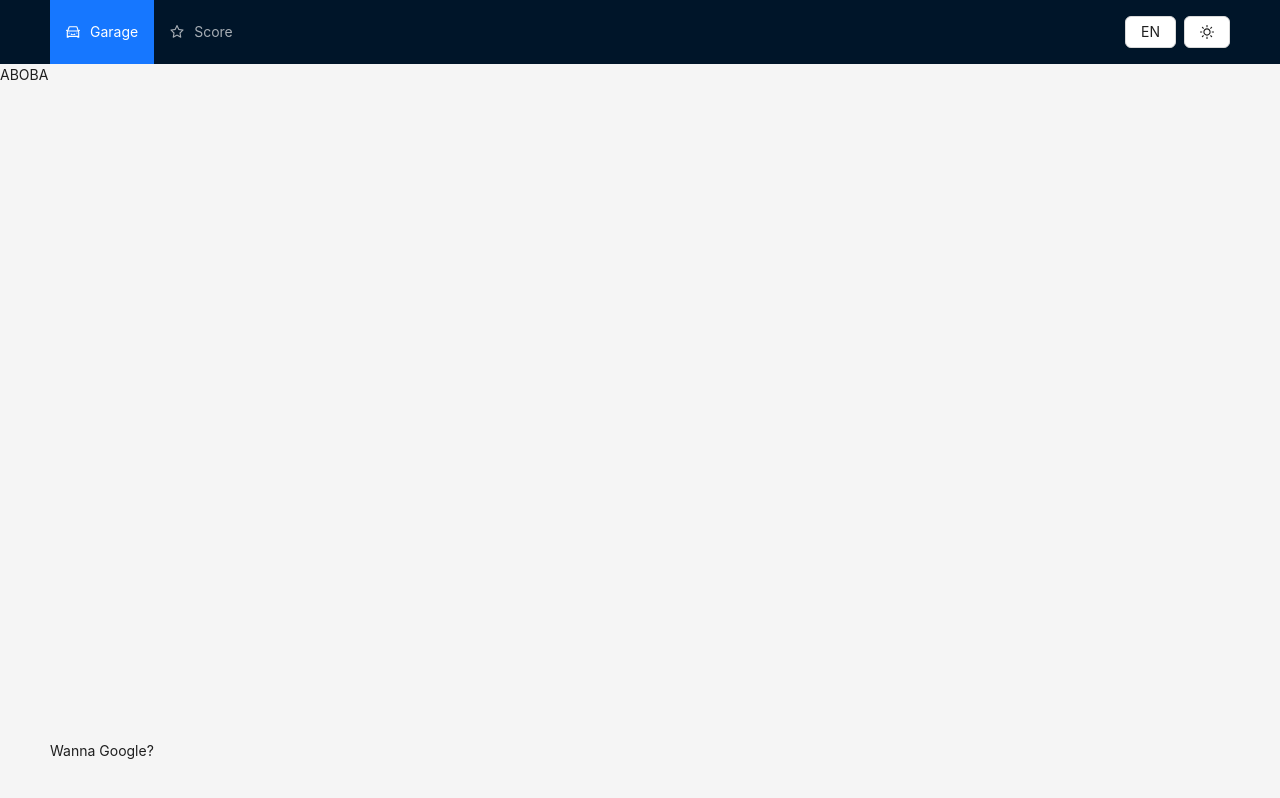
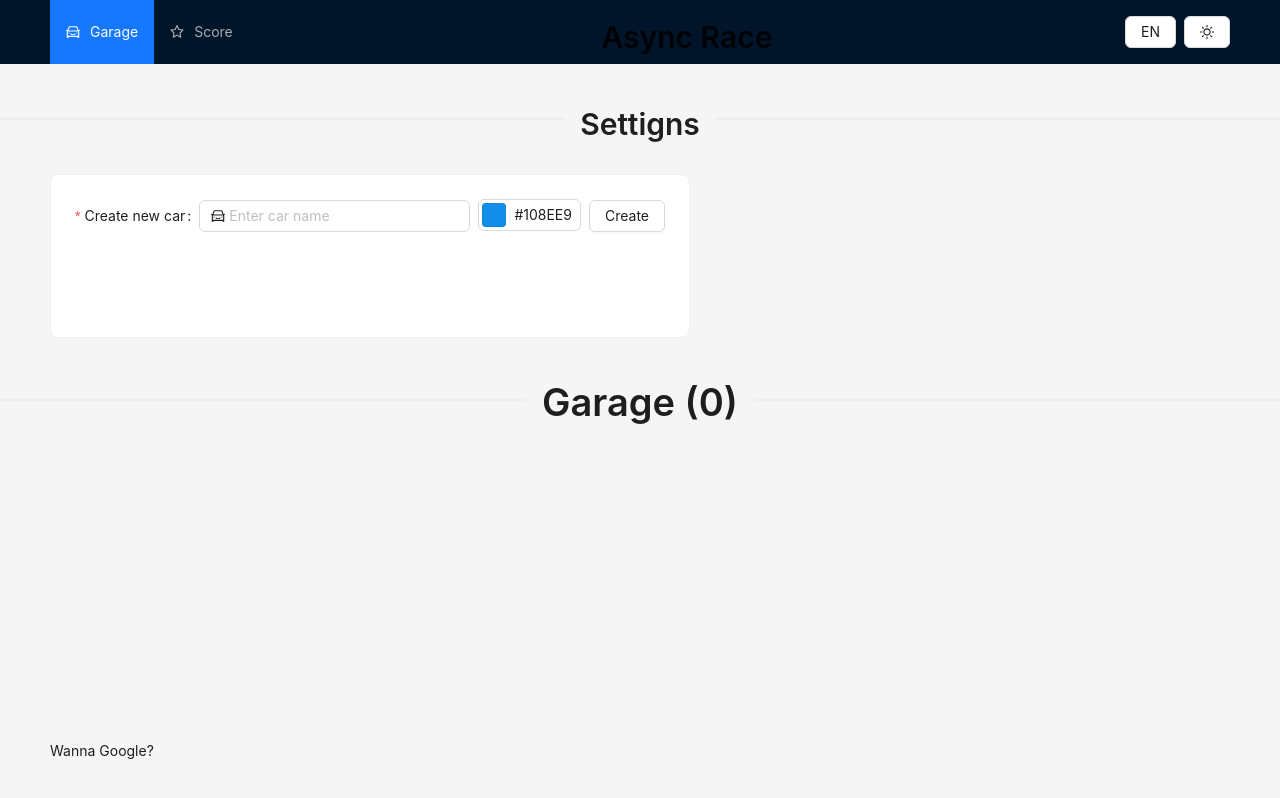
Before and after one commit to Mxmmsv/async-race, a React (Vite) app: page /garage in a window 1280 px wide. Built offline with nearby package versions, Linux system fonts and the light colour scheme.

Commit message:
feat: add create car form

```diff
--- a/src/components/header/Header.tsx
+++ b/src/components/header/Header.tsx
@@ -1,5 +1,5 @@
 import { MoonOutlined, SunOutlined } from "@ant-design/icons";
-import { Button, Flex, Layout, Menu, type MenuProps } from "antd";
+import { Button, Flex, Layout, Menu, Typography, type MenuProps } from "antd";
 import { useMemo } from "react";
 import { useTranslation } from "react-i18next";
 import { useDispatch, useSelector } from "react-redux";
@@ -15,6 +15,7 @@ import { toggleTranslation } from "@/lib/store/slice/translationSlice";
 type MenuItem = Required<MenuProps>["items"][number];
 
 const { Header } = Layout;
+const { Title } = Typography;
 
 export default function HeaderComponent() {
   const dispatch = useDispatch();
@@ -27,12 +28,12 @@ export default function HeaderComponent() {
     () => [
       {
         key: routesValue.garage.path,
-        label: <NavLink to={routesValue.garage.path}>{t("route.garage")}</NavLink>,
+        label: <NavLink to={routesValue.garage.path}>{t("message.label.garage")}</NavLink>,
         icon: routesValue.garage.icon,
       },
       {
         key: routesValue.score.path,
-        label: <NavLink to={routesValue.score.path}>{t("route.score")}</NavLink>,
+        label: <NavLink to={routesValue.score.path}>{t("message.label.score")}</NavLink>,
         icon: routesValue.score.icon,
       },
     ],
@@ -49,6 +50,7 @@ export default function HeaderComponent() {
           items={items}
           disabledOverflow
         />
+        <Title level={2}>Async Race</Title>
         <Flex gap={stylesValue.gapSmall}>
           <Button onClick={() => dispatch(toggleTranslation())}>
             {translation === "en" ? "EN" : "RU"}
--- a/src/components/main/Garage.tsx
+++ b/src/components/main/Garage.tsx
@@ -1,13 +1,45 @@
-import { Layout, Typography } from "antd";
+import { Layout, Divider, Form, Flex, Typography, Card } from "antd";
 import { useTranslation } from "react-i18next";
+import { useSelector } from "react-redux";
+
+import { stylesValue } from "@/constants/styles-value";
+import { getCars } from "@/lib/store/selectors/carsSelector";
+
+import CreateCarForm from "./forms/CreateCarForm";
 
 const { Content } = Layout;
+const { Item } = Form;
+const { Title } = Typography;
 
 export default function GarageComponent() {
   const { t } = useTranslation();
+  const cars = useSelector(getCars);
+
   return (
     <Content>
-      <Typography.Paragraph>{t("mainPage.aboba")}</Typography.Paragraph>
+      <Divider>
+        <Title level={2}>{t("mainPage.garage.settings")}</Title>
+      </Divider>
+      <Card style={{ width: "50%", margin: "0 50px" }}>
+        <CreateCarForm />
+        <Form>
+          <Item></Item>
+        </Form>
+      </Card>
+      <Divider>
+        <Title>{t("message.label.garage") + ` (${cars.length})`}</Title>
+      </Divider>
+      <Flex gap={stylesValue.gapLarge} vertical style={{ margin: "0 50px" }}>
+        {cars.map((car) => (
+          <Card key={`car-container-with-${car.carName}-and-${car.carColor}`}>
+            <Flex align="center">
+              <Typography.Paragraph style={{ color: car.carColor }}>
+                {car.carName}
+              </Typography.Paragraph>
+            </Flex>
+          </Card>
+        ))}
+      </Flex>
     </Content>
   );
 }
--- a/src/components/main/Score.tsx
+++ b/src/components/main/Score.tsx
@@ -1,13 +1,16 @@
-import { Layout, Typography } from "antd";
+import { Divider, Layout, Typography } from "antd";
 import { useTranslation } from "react-i18next";
 
 const { Content } = Layout;
+const { Title } = Typography;
 
 export default function ScoreComponent() {
   const { t } = useTranslation();
   return (
     <Content>
-      <Typography.Paragraph>{t("mainPage.abobaSmall")}</Typography.Paragraph>
+      <Divider>
+        <Title level={2}>{t("message.label.score")}</Title>
+      </Divider>
     </Content>
   );
 }
--- /dev/null
+++ b/src/components/main/forms/CreateCarForm.tsx
@@ -0,0 +1,51 @@
+import { CarOutlined } from "@ant-design/icons";
+import { Input, ColorPicker, Button, Form, Flex } from "antd";
+import { useTranslation } from "react-i18next";
+import { useDispatch } from "react-redux";
+
+import { stylesValue } from "@/constants/styles-value";
+import { addNewCar } from "@/lib/store/slice/carsSlice";
+
+import type { CarValue } from "./types";
+
+const { Item } = Form;
+
+export default function CreateCarForm() {
+  const { t } = useTranslation();
+  const dispatch = useDispatch();
+
+  const handleFinish = (values: CarValue) => {
+    dispatch(addNewCar(values));
+  };
+
+  return (
+    <Form onFinish={handleFinish} layout="horizontal">
+      <Flex gap={stylesValue.gapSmall} align="center">
+        <Item
+          name="carName"
+          label={t("message.label.createNewCar")}
+          rules={[
+            {
+              required: true,
+              message: t("message.validation.carNameInput"),
+            },
+          ]}
+          style={{ width: "100%" }}
+        >
+          <Input placeholder={t("message.placeholder.createNewCar")} prefix={<CarOutlined />} />
+        </Item>
+        <Item
+          name="carColor"
+          initialValue="#108ee9"
+          rules={[{ required: true }]}
+          getValueFromEvent={(color) => color.toHexString()}
+        >
+          <ColorPicker showText format="hex" />
+        </Item>
+        <Item>
+          <Button htmlType="submit">{t("button.create")}</Button>
+        </Item>
+      </Flex>
+    </Form>
+  );
+}
--- /dev/null
+++ b/src/components/main/forms/types.ts
@@ -0,0 +1,6 @@
+export type CarValue = {
+  id: number;
+  carName: string;
+  carColor: string;
+  wins: number;
+};
--- /dev/null
+++ b/src/lib/store/middleware/carsMiddleware.ts
@@ -0,0 +1,15 @@
+import { getCars } from "../selectors/carsSelector";
+import { addNewCar } from "../slice/carsSlice";
+
+import type { Middleware } from "@reduxjs/toolkit";
+
+export const carsMiddleware: Middleware = (store) => (next) => (action) => {
+  const result = next(action);
+
+  if (addNewCar.match(action)) {
+    const cars = getCars(store.getState());
+    localStorage.setItem("cars", JSON.stringify(cars));
+  }
+
+  return result;
+};
--- /dev/null
+++ b/src/lib/store/selectors/carsSelector.ts
@@ -0,0 +1,7 @@
+import { createSelector } from "@reduxjs/toolkit";
+
+import type { RootState } from "../store";
+
+const getState = (state: RootState) => state.cars;
+
+export const getCars = createSelector([getState], (state) => state.cars);
--- /dev/null
+++ b/src/lib/store/slice/carsSlice.ts
@@ -0,0 +1,33 @@
+import { createSlice, type PayloadAction } from "@reduxjs/toolkit";
+
+import type { CarValue } from "@/components/main/forms/types";
+
+export type CarsState = {
+  cars: CarValue[];
+};
+
+const carsFromLS = localStorage.getItem("cars");
+
+const initialState: CarsState = {
+  cars: carsFromLS ? (JSON.parse(carsFromLS) as CarValue[]) : [],
+};
+
+export const carsSlice = createSlice({
+  name: "cars",
+  initialState,
+  reducers: {
+    addNewCar: (state, action: PayloadAction<CarValue>) => {
+      const exists = state.cars.some(
+        (car) => car.carName === action.payload.carName && car.carColor === action.payload.carColor,
+      );
+
+      if (!exists) {
+        state.cars.push(action.payload);
+      }
+    },
+  },
+});
+
+export const { addNewCar } = carsSlice.actions;
+
+export default carsSlice.reducer;
--- a/src/lib/store/store.ts
+++ b/src/lib/store/store.ts
@@ -1,7 +1,9 @@
 import { configureStore } from "@reduxjs/toolkit";
 
+import { carsMiddleware } from "./middleware/carsMiddleware";
 import { themeMiddleware } from "./middleware/themeMiddleware";
 import { translationMiddleware } from "./middleware/translationMiddleware";
+import carsSlice from "./slice/carsSlice";
 import themeReducer from "./slice/themeSlice";
 import translationSlice from "./slice/translationSlice";
 
@@ -9,9 +11,10 @@ export const store = configureStore({
   reducer: {
     theme: themeReducer,
     translation: translationSlice,
+    cars: carsSlice,
   },
   middleware: (getDefaultMiddleware) =>
-    getDefaultMiddleware().concat(themeMiddleware, translationMiddleware),
+    getDefaultMiddleware().concat(themeMiddleware, translationMiddleware, carsMiddleware),
 });
 
 export type RootState = ReturnType<typeof store.getState>;
--- a/src/locales/en/translation.json
+++ b/src/locales/en/translation.json
@@ -1,10 +1,23 @@
 {
-  "route": {
-    "garage": "Garage",
-    "score": "Score"
+  "mainPage": {
+    "garage": {
+      "settings": "Settigns"
+    }
   },
-  "mainPage": {
-    "aboba": "ABOBA",
-    "abobaSmall": "aboba pomenshe"
+  "button": {
+    "create": "Create"
+  },
+  "message": {
+    "label": {
+      "garage": "Garage",
+      "score": "Score",
+      "createNewCar": "Create new car"
+    },
+    "placeholder": {
+      "createNewCar": "Enter car name"
+    },
+    "validation": {
+      "carNameInput": "Please, enter car name!"
+    }
   }
 }
--- a/src/locales/ru/translation.json
+++ b/src/locales/ru/translation.json
@@ -1,10 +1,23 @@
 {
-  "route": {
-    "garage": "Гараж",
-    "score": "Очки"
+  "mainPage": {
+    "garage": {
+      "settings": "Настройки"
+    }
   },
-  "mainPage": {
-    "aboba": "АБОБА",
-    "abobaSmall": "абоба поменьше"
+  "button": {
+    "create": "Создать"
+  },
+  "message": {
+    "label": {
+      "garage": "Гараж",
+      "score": "Счёт",
+      "createNewCar": "Создать новую машинку"
+    },
+    "placeholder": {
+      "createNewCar": "Введите название машинки"
+    },
+    "validation": {
+      "carNameInput": "Пожалуйста, введите название машины!"
+    }
   }
 }
--- a/src/styles/style.ts
+++ b/src/styles/style.ts
@@ -3,12 +3,3 @@ import type { CSSProperties } from "react";
 export const LayoutStyles: CSSProperties = {
   minHeight: "100vh",
 };
-
-export const ContentStyles: CSSProperties = {
-  display: "flex",
-  flexDirection: "column",
-  justifyContent: "center",
-  alignItems: "center",
-  flex: 1,
-  padding: "0 var(--padding-medium)",
-};
```
